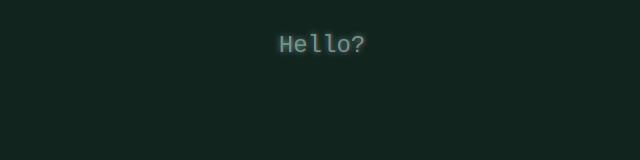
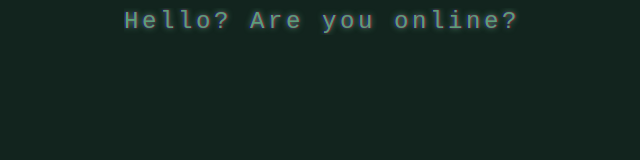
Before and after one commit to adeowazhere/silly-lil-game, a plain HTML site: page index.html in a window 1280 px wide. Shown: the whole page, without its empty margins (318-958 px from the left). Drawn offline with Linux system fonts and the light colour scheme.

Commit message:
Added styling to text and typewriter animation

```diff
--- a/index.html
+++ b/index.html
@@ -7,9 +7,7 @@
     <link href="/style.css" rel="stylesheet" type="text/css" media="all">
 </head>
 <body>
-    <p>
-        Hello?
-    </p>
+    <p>Hello? Are you online?</p>
 
     <script src="https://unpkg.com/htmx.org@1.9.10"></script>
 </body>
--- a/style.css
+++ b/style.css
@@ -5,6 +5,11 @@
 :root {
     --primary-colour: rgb(90, 160, 120);
     --seondary-colour: rgb(18, 36, 30);
+}
+
+@keyframes typing {
+    from { width: 0 }
+    to { width: 100% }
 }
 
 body {
@@ -17,11 +22,18 @@ body {
 }
 
 p {
+    text-align: center;
     font-size: 1.5em;
     font-family: 'Courier New', Courier, monospace;
+
     color: var(--primary-colour);
-
     text-shadow: 0px 0px 0.25em var(--primary-colour),
      0.0375em 0px 0.0625em rgba(255, 0, 0, 0.75),
      -0.0375em 0px 0.0625em rgba(0, 0, 255, 0.75);
+
+    overflow: hidden;
+    white-space: nowrap;
+    margin: 0 auto;
+    letter-spacing: .15em;
+    animation: typing 3.5s steps(40, end);
 }
```
